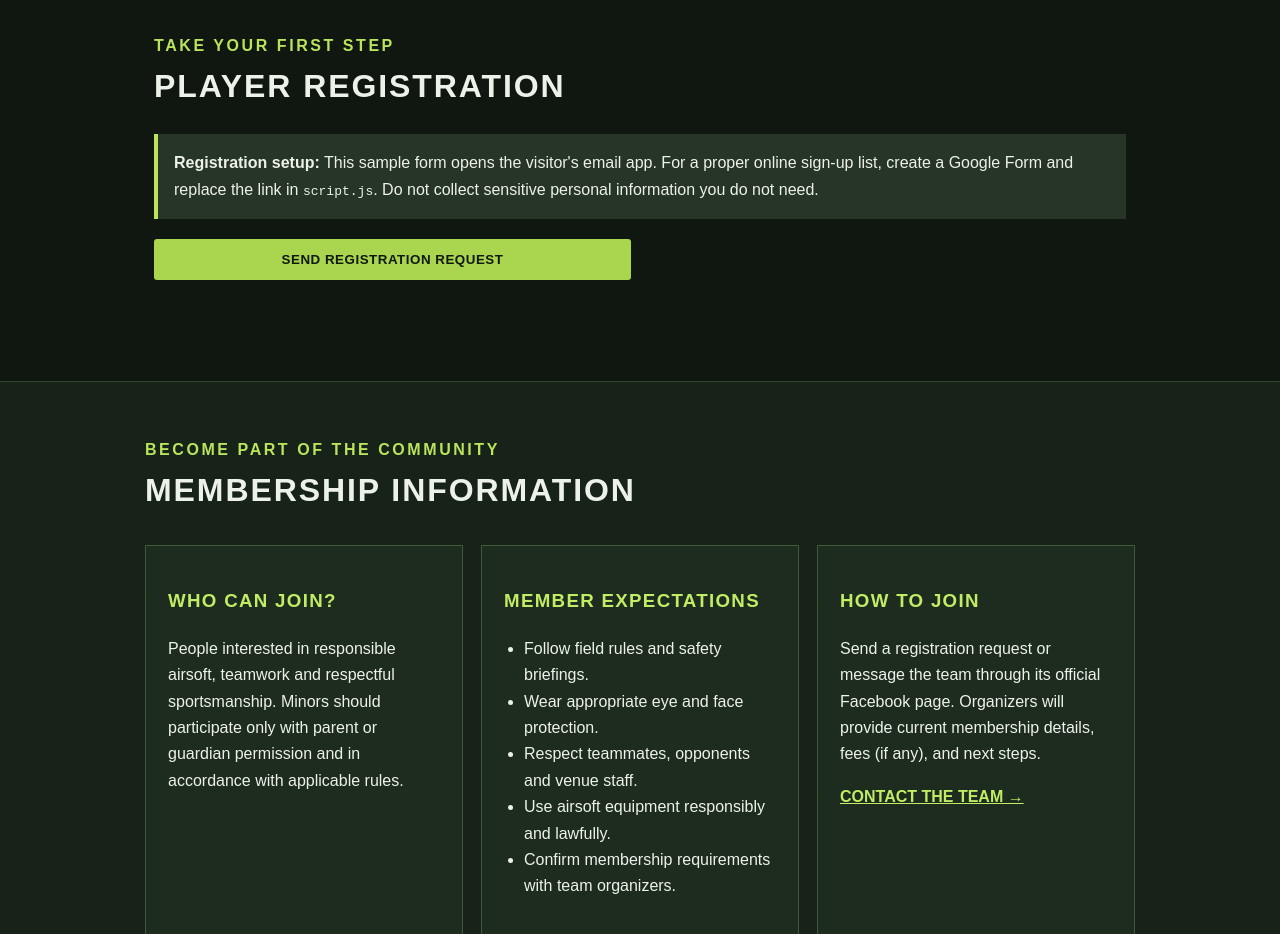
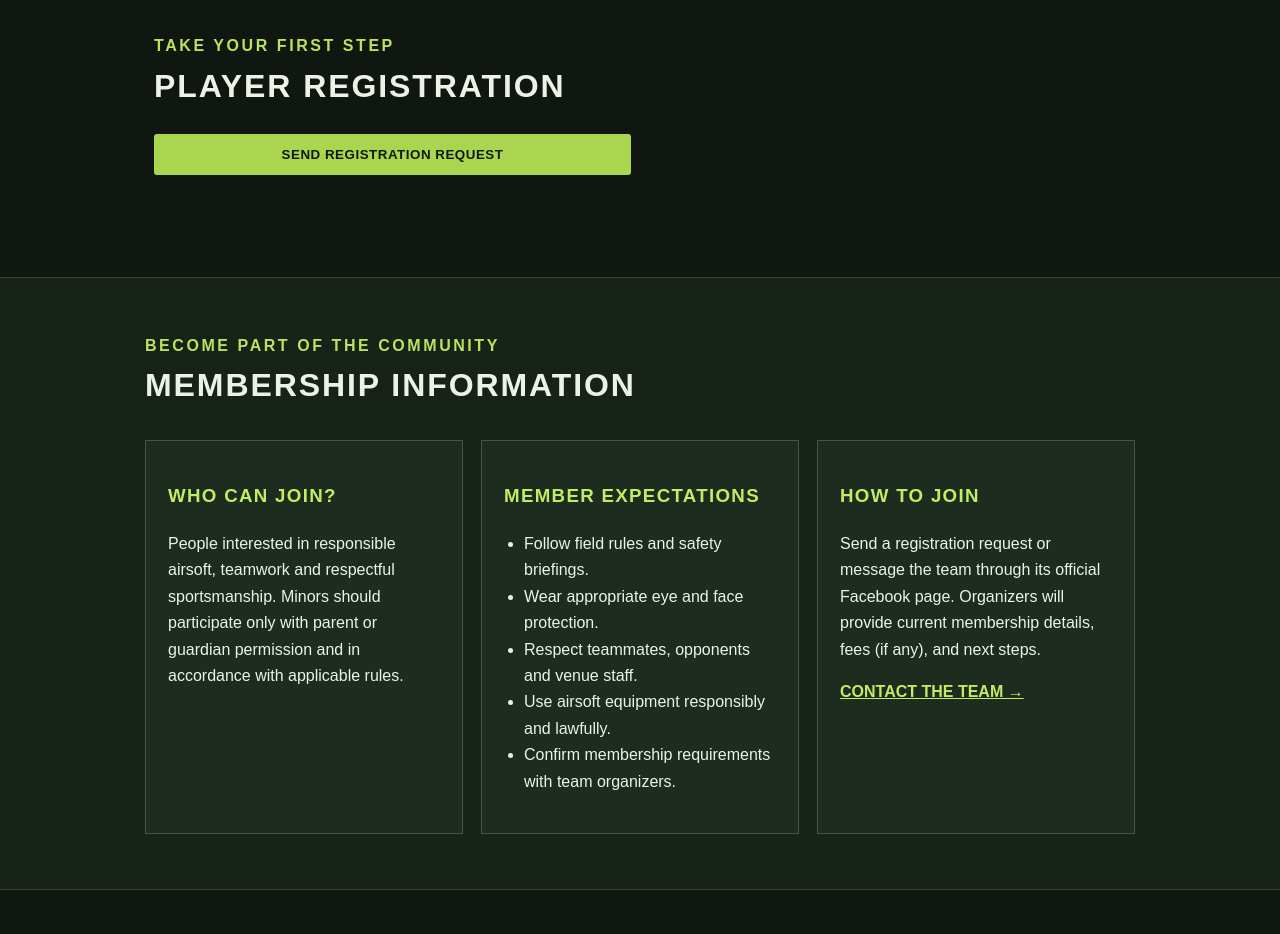
Before and after one commit to aparri-team-airsofter/aparri-team-airsofter.github.io, a plain HTML site: page index.html in a window 1280 px wide. Shown: the part 2080-3014 px from the top of the page. Drawn offline with Linux system fonts and the light colour scheme.

Commit message:
Update index.html

```diff
--- a/index.html
+++ b/index.html
@@ -66,7 +66,6 @@
 
     <section id="registration" class="section">
       <div class="section-heading"><p class="eyebrow">TAKE YOUR FIRST STEP</p><h2>PLAYER REGISTRATION</h2></div>
-      <div class="form-note"><strong>Registration setup:</strong> This sample form opens the visitor's email app. For a proper online sign-up list, create a Google Form and replace the link in <code>script.js</code>. Do not collect sensitive personal information you do not need.</div>
       <form id="register-form" class="register-form">
         <button class="button" type="submit">SEND REGISTRATION REQUEST</button>
         <p id="form-status" class="small full" aria-live="polite"></p>
```
